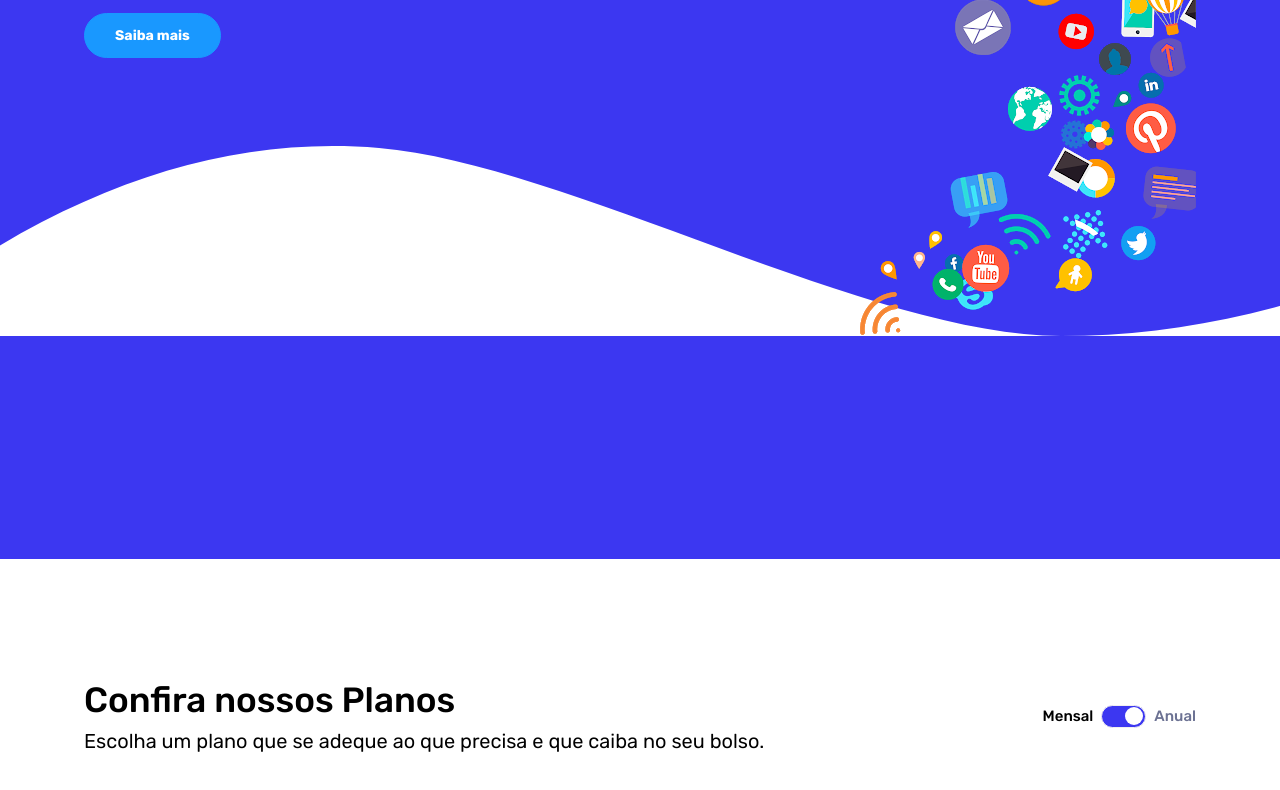
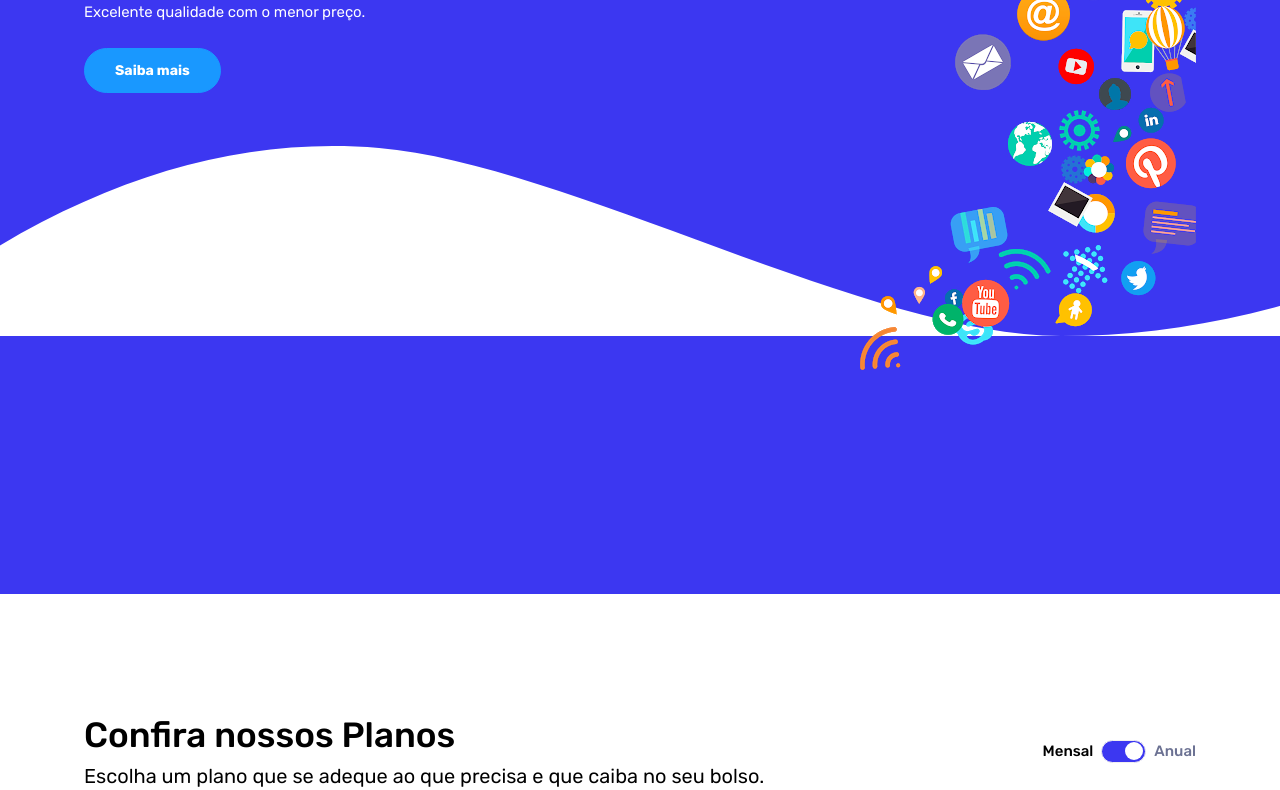
Before and after one commit to Aelysson15/heroiverso, a website: page index.html in a window 1280 px wide. Shown: the part 347-1137 px from the top of the page. Drawn offline with Linux system fonts and the light colour scheme.

Commit message:
novos ajustes

```diff
--- a/index.html
+++ b/index.html
@@ -55,7 +55,7 @@
 				<div class="container">
 					<div class="row">
 						<div class="col-sm-12">
-							<div class="main-banner">
+							<div class="main-banner" style="margin-top: 35px;">
 								<div class="d-sm-flex justify-content-between">
 									<div data-aos="zoom-in-up">
 										<div class="banner-title">
```
